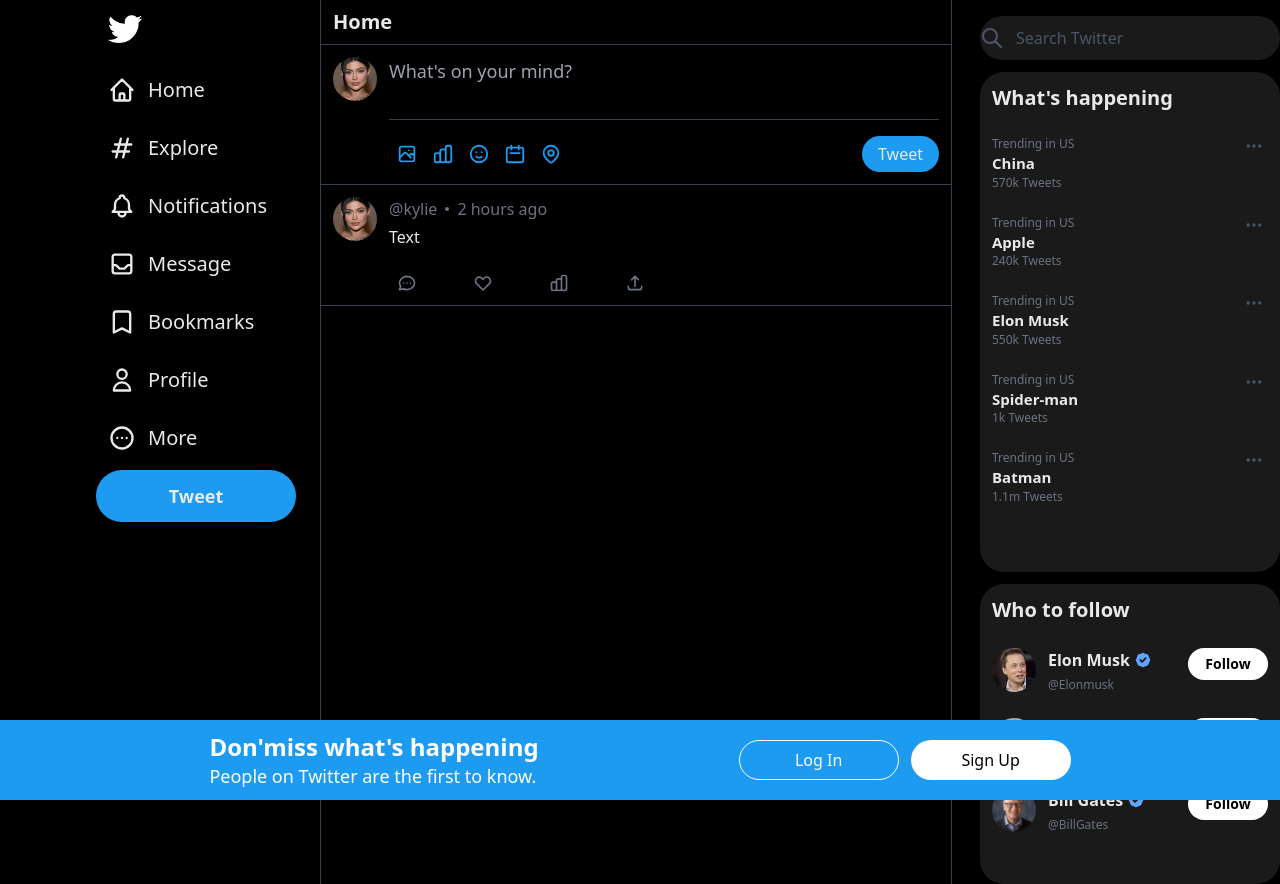
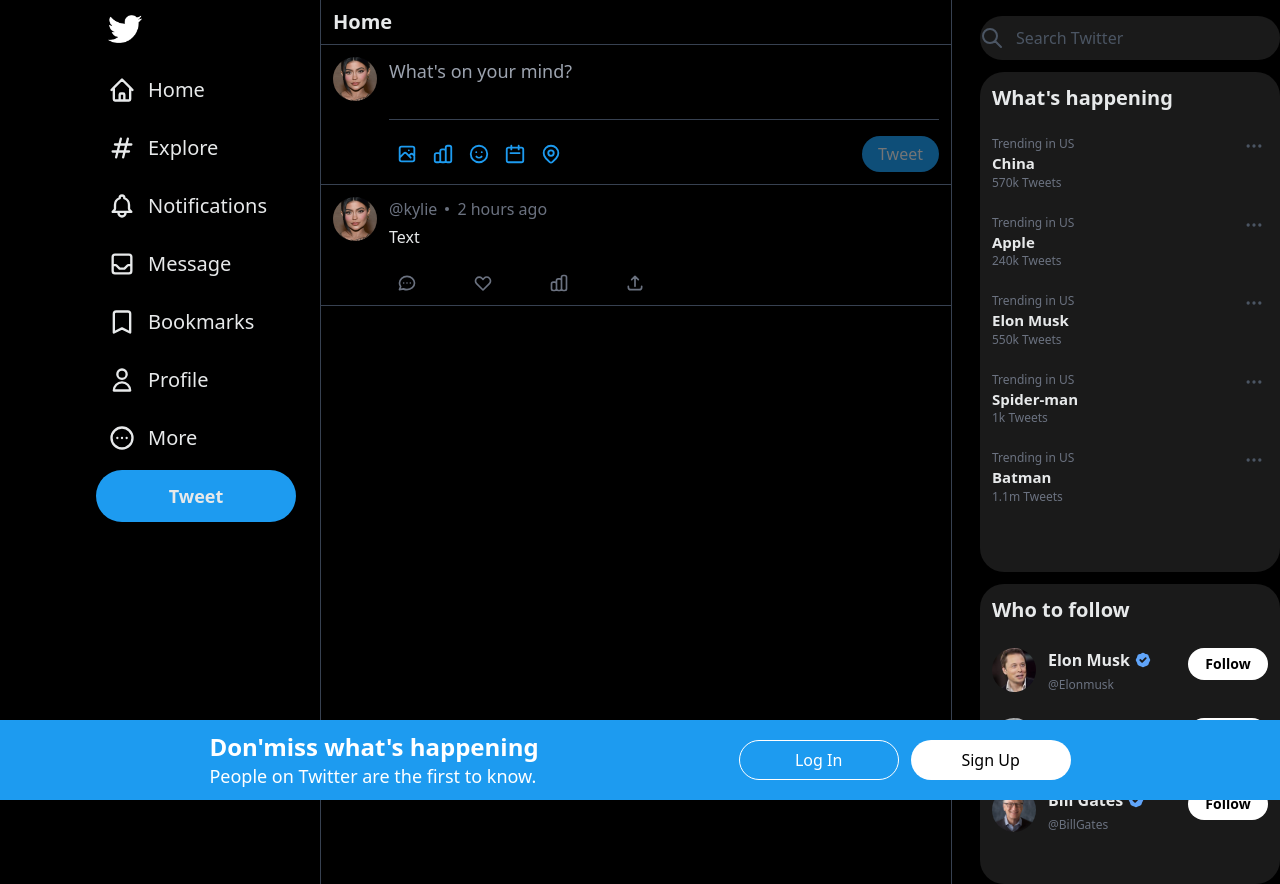
Before and after one commit to SethDimmer123/twitter-clone, a Next.js app: page / in a window 1280 px wide. Built offline with nearby package versions, Linux system fonts and the light colour scheme; no server answers.

Commit message:
initial commit

```diff
--- a/components/TweetInput.js
+++ b/components/TweetInput.js
@@ -1,16 +1,61 @@
-import {  CalendarIcon, ChartBarIcon, EmojiHappyIcon, LocationMarkerIcon, PhotographIcon } from "@heroicons/react/outline";
+import { db } from "@/firebase";
+import { CalendarIcon, ChartBarIcon, EmojiHappyIcon, LocationMarkerIcon, PhotographIcon } from "@heroicons/react/outline";
+import { createImmutableStateInvariantMiddleware } from "@reduxjs/toolkit";
+import { addDoc, collection, serverTimestamp } from "firebase/firestore";
+import { useState } from "react";
+import { useSelector } from "react-redux";
 
-export default function TweetInput(){
+export default function TweetInput() {
+    // writing the function to write the post to the firestore database.
+
+    // getting user from redux store.
+    const user = useSelector(state => state.user)
+
+    // created a state for textarea so i can bind it and actually get my tweet.
+    const [text, setText] = useState("")
+
+
+    //i have the text but now i have to send it over to my firestore database.
+    async function sendTweet() {
+        // adding documents to firebase this how i do it.
+        const docRef = await addDoc(collection(db, "posts"), {
+            //i pass in where i want the document to be in i use function called collection.
+            // i pass in my database in the collection and name the collection "posts".
+            // the 2nd arguement of addDoc is an object of what i want to put in the doc
+
+            // in this case i want to out the tweet details
+            // who did the tweet
+            // what time
+            // the amount of likes and comments and so on.
+
+            // i get the user from the redux store.
+
+            username: user.username,
+            name: user.name,
+            photoUrl: user.photoUrl,
+            uid: user.uid,
+            // function i got from firebase gives me timestamp of when the document was uploaded
+            timestamp: serverTimestamp(),
+            likes: [],
+            tweet:text//text is the actual tweet
+
+        })
+        setText("")// once i submit a tweet to firebase i want text to be set to an empty string again.
+    }
     return (
         <div className="flex space-x-3 p-3 border-b border-gray-700">
             <img
-            className="w-11 h-11 rounded-full object-cover" src="/assets/kylie.png"/>
+                className="w-11 h-11 rounded-full object-cover" src="/assets/kylie.png" />
 
             <div className="w-full">{/**takes entire width of the div */}
                 <textarea
                     placeholder="What's on your mind?"
                     className="bg-transparent resize-none outline-none w-full
-                min-h-[50px] text-lg"/>
+                min-h-[50px] text-lg"
+                    onChange={e => setText(e.target.value)}
+                    value={text
+                    // my value is now binded to the text useState
+                    } />
 
 
 
@@ -35,7 +80,11 @@ export default function TweetInput(){
 
                     </div>
 
-                    <button className="bg-[#1d9bf0] rounded-full px-4 py-1.5">
+                    <button
+                    onClick={sendTweet}
+                    disabled={!text}//if there is nothing in the textarea then the tweet button is disabled.
+                    className="bg-[#1d9bf0] rounded-full px-4 py-1.5
+                    disabled:opacity-50">
                         Tweet
                     </button>
                 </div>
--- a/firebase.js
+++ b/firebase.js
@@ -2,6 +2,7 @@
 import { initializeApp } from "firebase/app";
 // get auth is for when user can create an account and sign in
 import {getAuth} from"firebase/auth"
+import {getFirestore} from "firebase/firestore"
 // TODO: Add SDKs for Firebase products that you want to use
 // https://firebase.google.com/docs/web/setup#available-libraries
 
@@ -17,5 +18,6 @@ const firebaseConfig = {
 
 // Initialize Firebase
 const app = initializeApp(firebaseConfig);
-
+export const db = getFirestore(app)//initialized for access to
+//  firestore database for sending a tweet to firestore db
 export const auth = getAuth(app)
```
Lines whose indentation alone changed are shown as unchanged.
